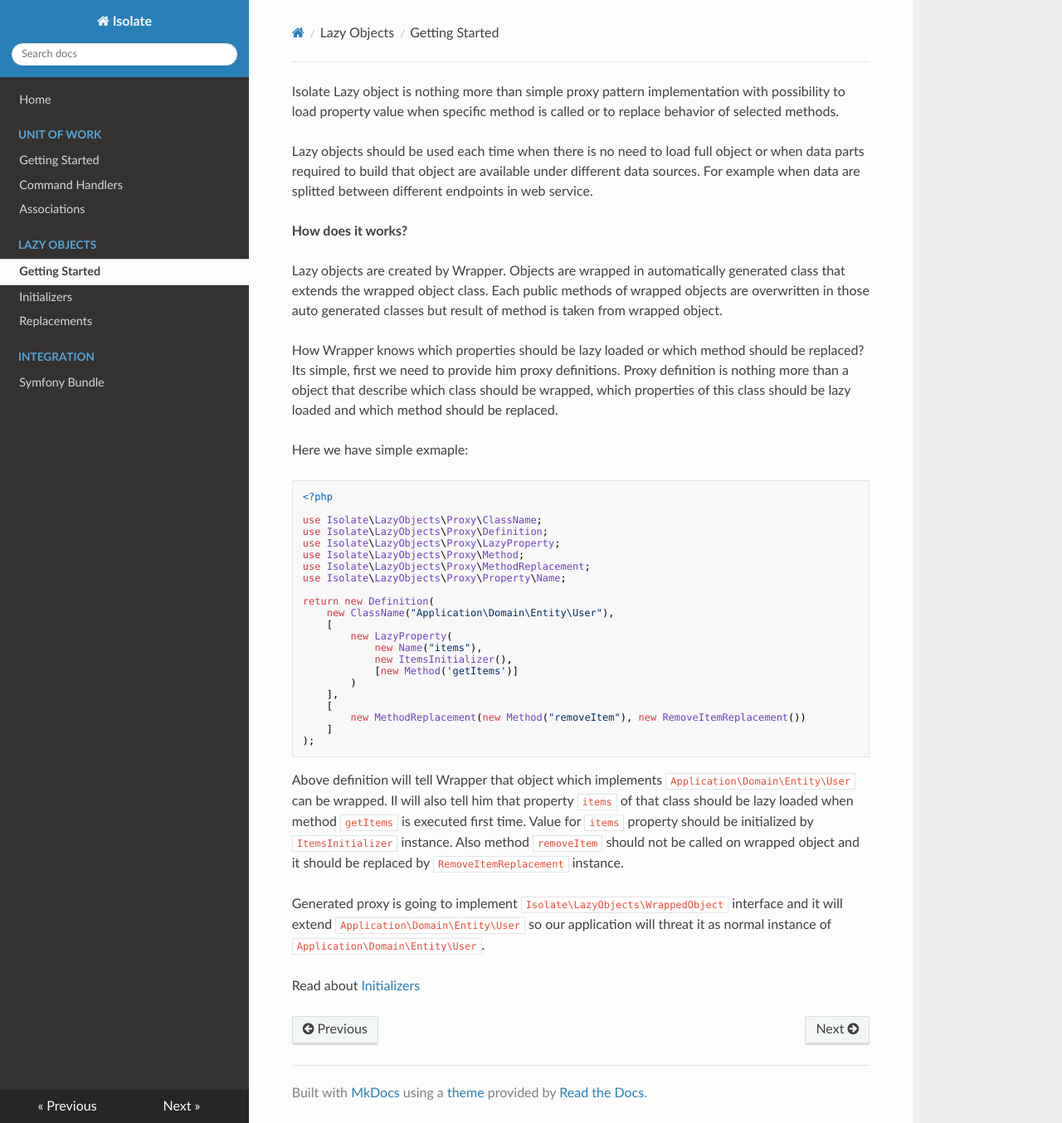
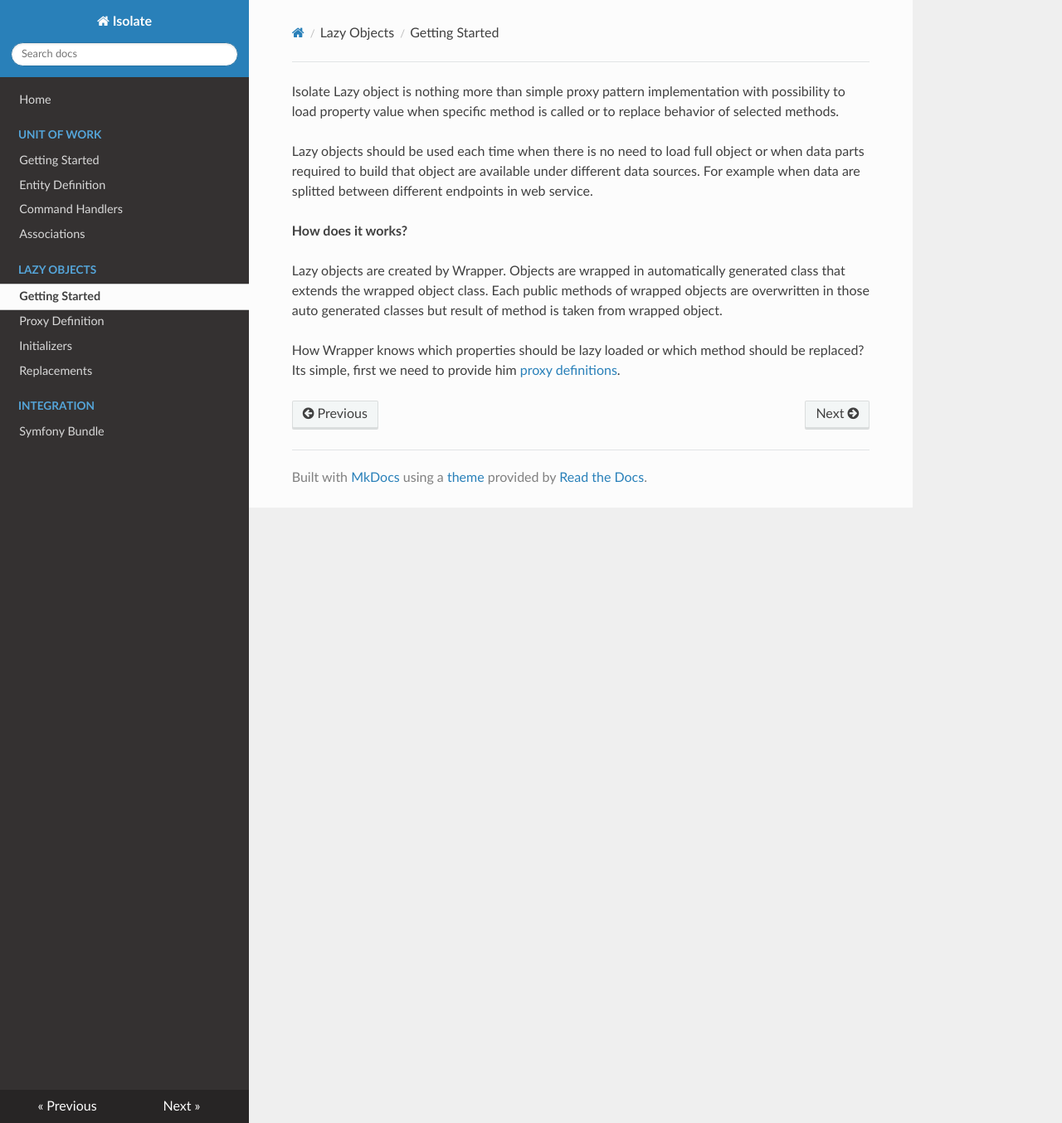
Before and after one commit to isolate-org/documentation, an MkDocs documentation site: the page built from docs/lazy-objects/getting-started.md, in a window 1280 px wide and 1354 px high. Shown: the whole window at 83% size. Built offline with MkDocs 1.6.1, drawn with Linux system fonts in a browser that asks for light colours; nearby versions of some CDN libraries; old or Windows-style settings are respelled for this version of MkDocs.

Commit message:
Fixed left menu

````diff
--- a/docs/lazy-objects/getting-started.md
+++ b/docs/lazy-objects/getting-started.md
@@ -12,43 +12,4 @@ class. Each public methods of wrapped objects are overwritten in those auto gene
 from wrapped object.
 
 How Wrapper knows which properties should be lazy loaded or which method should be replaced?
-Its simple, first we need to provide him proxy definitions.
-Proxy definition is nothing more than a object that describe which class should be wrapped, which properties of this class
-should be lazy loaded and which method should be replaced.
-
-Here we have simple exmaple:
-
-```php
-<?php
-
-use Isolate\LazyObjects\Proxy\ClassName;
-use Isolate\LazyObjects\Proxy\Definition;
-use Isolate\LazyObjects\Proxy\LazyProperty;
-use Isolate\LazyObjects\Proxy\Method;
-use Isolate\LazyObjects\Proxy\MethodReplacement;
-use Isolate\LazyObjects\Proxy\Property\Name;
-
-return new Definition(
-    new ClassName("Application\Domain\Entity\User"),
-    [
-        new LazyProperty(
-            new Name("items"),
-            new ItemsInitializer(),
-            [new Method('getItems')]
-        )
-    ],
-    [
-        new MethodReplacement(new Method("removeItem"), new RemoveItemReplacement())
-    ]
-);
-```
-
-Above definition will tell Wrapper that object which implements ```Application\Domain\Entity\User``` can be wrapped.
-Il will also tell him that property ``items`` of that class should be lazy loaded when method ``getItems`` is executed first time.
-Value for ``items`` property should be initialized by ``ItemsInitializer`` instance.
-Also method ``removeItem`` should not be called on wrapped object and it should be replaced by ``RemoveItemReplacement`` instance.
-
-Generated proxy is going to implement ``Isolate\LazyObjects\WrappedObject`` interface and it will extend ``Application\Domain\Entity\User``
-so our application will threat it as normal instance of ``Application\Domain\Entity\User``.
-
-Read about [Initializers](initializers.md)
+Its simple, first we need to provide him [proxy definitions](proxy-definition.md).
--- a/mkdocs.yml
+++ b/mkdocs.yml
@@ -3,9 +3,11 @@ theme_dir: theme
 pages:
   - ['index.md', 'Home']
   - ['unit-of-work/getting-started.md', 'Unit of Work', 'Getting Started']
+  - ['unit-of-work/entity-definition.md', 'Unit of Work', 'Entity Definition']
   - ['unit-of-work/command-handlers.md', 'Unit of Work', 'Command Handlers']
   - ['unit-of-work/associations.md', 'Unit of Work', 'Associations']
   - ['lazy-objects/getting-started.md', 'Lazy Objects', 'Getting Started']
+  - ['lazy-objects/proxy-definition.md', 'Lazy Objects', 'Proxy Definition']
   - ['lazy-objects/initializers.md', 'Lazy Objects', 'Initializers']
   - ['lazy-objects/replacements.md', 'Lazy Objects', 'Replacements']
   - ['integration/symfony-bundle.md', 'Integration', 'Symfony Bundle']
--- a/theme/toc.html
+++ b/theme/toc.html
@@ -7,16 +7,6 @@
             {% for nav_item in nav_item.children %}
             <li class="toctree-l2 {% if nav_item.active%}current{%endif%}">
                 <a class="{% if nav_item.active%}current{%endif%}" href="{{ nav_item.url }}">{{ nav_item.title }}</a>
-                {% if nav_item == current_page %}
-                <ul>
-                    {% for toc_item in toc %}
-                    <li class="toctree-l3"><a href="{{ toc_item.url }}">{{ toc_item.title }}</a></li>
-                    {% for toc_item in toc_item.children %}
-                    <li><a class="toctree-l4" href="{{ toc_item.url }}">{{ toc_item.title }}</a></li>
-                    {% endfor %}
-                    {% endfor %}
-                </ul>
-                {% endif %}
             </li>
             {% endfor %}
         </ul>
````
Also changed, not shown: docs/lazy-objects/initializers.md (+0 -2 lines), docs/lazy-objects/proxy-definition.md (added, +41 -0 lines), docs/unit-of-work/entity-definition.md (added, +33 -0 lines), docs/unit-of-work/getting-started.md (+1 -35 lines).
